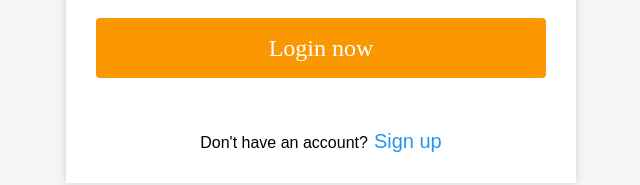
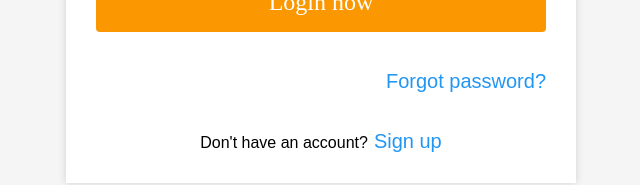
Before and after one commit to sontungexpt/dreamy-farm-client, a React (Create React App) app: page /accounts in a window 1280 px wide. Shown: the part 492-677 px from the top of the page, without its empty margins (319-959 px from the left). Built offline with nearby package versions, Linux system fonts and the light colour scheme; a web font is replaced by a local one.

Commit message:
update Login page, README

```diff
--- a/src/pages/Accounts/Login/Login.js
+++ b/src/pages/Accounts/Login/Login.js
@@ -79,6 +79,13 @@ function Login() {
         {t('Login now')}
       </Button>
 
+      <Link
+        to={routesConfig.forgotPassword}
+        className={styles.navigateToForgot}
+      >
+        {t('Forgot password?')}
+      </Link>
+
       <p>
         {t("Don't have an account?")}
         <Link to={routesConfig.register} className={styles.navigateToSignUp}>
@@ -89,10 +96,4 @@ function Login() {
   );
 }
 
-// <Link
-//   to={routesConfig.forgotPassword}
-//   className={styles.navigateToForgot}
-// >
-//   {t('Forgot password?')}
-// </Link>
 export default Login;
```
Also changed, not shown: 1 other file (tests, documents, lock files or other folders).
